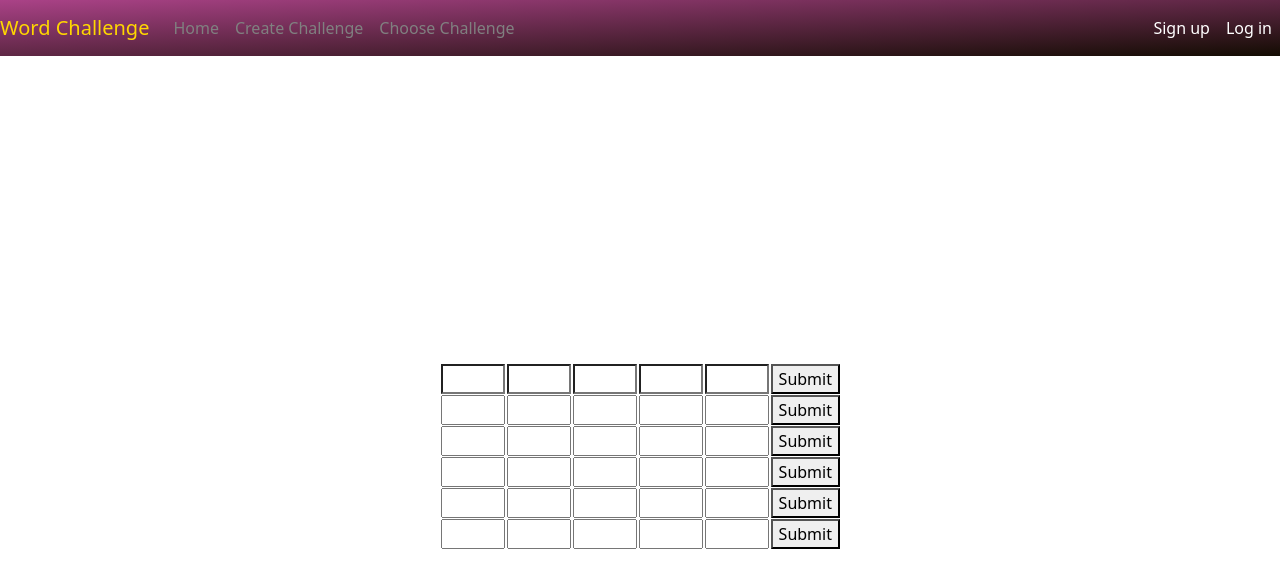
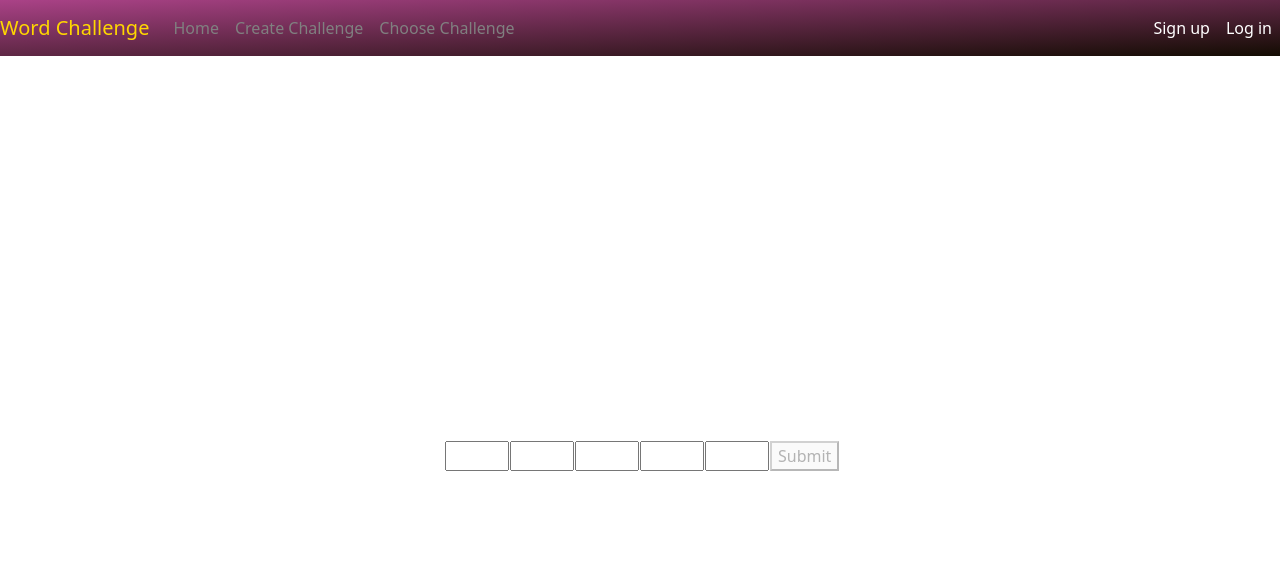
Before and after one commit to Tkumar02/game, an Angular app: page /play/simple in a window 1280 px wide. Shown: the top 588 px of the page. Built offline with nearby package versions, Linux system fonts and the light colour scheme; what @angular/fire would draw is missing.

Commit message:
basic logic working to guess static word

```diff
--- a/src/app/home/home.component.html
+++ b/src/app/home/home.component.html
@@ -7,7 +7,7 @@
       <div class="card col-md-5 text-white" style="background-color: black;">
         <h2>Create Challenge</h2>
         <p>Choose a word, and challenge others to guess the word in 6 turns or less</p>
-        <button class="btn btn-purple mb-2">Start</button>
+        <button class="btn btn-purple mb-2" routerLink="/admin/create">Start</button>
       </div>
       <div class="card col-md-5 ms-5" style="background-color: rgb(154, 53, 163);">
         <h2>Play Game</h2>
--- a/src/app/play/simple/simple.component.css
+++ b/src/app/play/simple/simple.component.css
@@ -1,11 +1,9 @@
 .grid-container {
-    display: grid;
-    grid-template-columns: repeat(6, 1fr);
     gap: 1px;
     width: 400px;
-    margin: auto;
+    margin-left: auto;
+    display: flex;
 }
-
 
 input{
     width: 5vw;
--- a/src/app/play/simple/simple.component.html
+++ b/src/app/play/simple/simple.component.html
@@ -1,43 +1,62 @@
-<div class="container">
-    <div class="main-area">
-        <div class="grid-container">
-            <div class="box"><input [(ngModel)]="inputValues[0]" #box1 id="1" (keyup)="moveBox(box1,$event.code)" type="text" maxlength="1" [style.background-color] = 'backgroundColour[0]'></div>
-            <div class="box"><input [(ngModel)]="inputValues[1]" #box2 id="2" (keyup)="moveBox(box2,$event.code)" type="text" maxlength="1" [style.background-color] = 'backgroundColour[1]'></div>
-            <div class="box"><input [(ngModel)]="inputValues[2]" #box3 id="3" (keyup)="moveBox(box3,$event.code)" type="text" maxlength="1" [style.background-color] = 'backgroundColour[2]'></div>
-            <div class="box"><input [(ngModel)]="inputValues[3]" #box4 id="4" (keyup)="moveBox(box4,$event.code)" type="text" maxlength="1" [style.background-color] = 'backgroundColour[3]'></div>
-            <div class="box"><input [(ngModel)]="inputValues[4]" #box5 id="5" (keyup)="moveBox(box5,$event.code)" type="text" maxlength="1" [style.background-color] = 'backgroundColour[4]'></div>
-            <button (click)="onSubmit()">Submit</button>
-            <div class="box"><input #box6 id="6" (keyup)="moveBox(box6, $event.code)" type="text" maxlength="1"></div>
-            <div class="box"><input #box7 id="7" (keyup)="moveBox(box7,$event.code)" type="text" maxlength="1"></div>
-            <div class="box"><input #box8 id="8" (keyup)="moveBox(box8,$event.code)" type="text" maxlength="1"></div>
-            <div class="box"><input #box9 id="9" (keyup)="moveBox(box9,$event.code)" type="text" maxlength="1"></div>
-            <div class="box"><input #box10 id="10" (keyup)="moveBox(box10,$event.code)" type="text" maxlength="1"></div>
-            <button>Submit</button>
-            <div class="box"><input #box11 id="11" (keyup)="moveBox(box11,$event.code)" type="text" maxlength="1"></div>
-            <div class="box"><input #box12 id="12" (keyup)="moveBox(box12,$event.code)" type="text" maxlength="1"></div>
-            <div class="box"><input #box13 id="13" (keyup)="moveBox(box13,$event.code)" type="text" maxlength="1"></div>
-            <div class="box"><input #box14 id="14" (keyup)="moveBox(box14,$event.code)" type="text" maxlength="1"></div>
-            <div class="box"><input #box15 id="15" (keyup)="moveBox(box15,$event.code)" type="text" maxlength="1"></div>
-            <button>Submit</button>
-            <div class="box"><input #box16 id="16" (keyup)="moveBox(box16,$event.code)" type="text" maxlength="1"></div>
-            <div class="box"><input #box17 id="17" (keyup)="moveBox(box17,$event.code)" type="text" maxlength="1"></div>
-            <div class="box"><input #box18 id="18" (keyup)="moveBox(box18,$event.code)" type="text" maxlength="1"></div>
-            <div class="box"><input #box19 id="19" (keyup)="moveBox(box19,$event.code)" type="text" maxlength="1"></div>
-            <div class="box"><input #box20 id="20" (keyup)="moveBox(box20,$event.code)" type="text" maxlength="1"></div>
-            <button>Submit</button>
-            <div class="box"><input #box21 id="21" (keyup)="moveBox(box21,$event.code)" type="text" maxlength="1"></div>
-            <div class="box"><input #box22 id="22" (keyup)="moveBox(box22,$event.code)" type="text" maxlength="1"></div>
-            <div class="box"><input #box23 id="23" (keyup)="moveBox(box23,$event.code)" type="text" maxlength="1"></div>
-            <div class="box"><input #box24 id="24" (keyup)="moveBox(box24,$event.code)" type="text" maxlength="1"></div>
-            <div class="box"><input #box25 id="25" (keyup)="moveBox(box25,$event.code)" type="text" maxlength="1"></div>
-            <button>Submit</button>
-            <div class="box"><input #box26 id="26" (keyup)="moveBox(box26,$event.code)" type="text" maxlength="1"></div>
-            <div class="box"><input #box27 id="27" (keyup)="moveBox(box27,$event.code)" type="text" maxlength="1"></div>
-            <div class="box"><input #box28 id="28" (keyup)="moveBox(box28,$event.code)" type="text" maxlength="1"></div>
-            <div class="box"><input #box29 id="29" (keyup)="moveBox(box29,$event.code)" type="text" maxlength="1"></div>
-            <div class="box"><input #box30 id="30" (keyup)="moveBox(box30,$event.code)" type="text" maxlength="1"></div>
-            <button>Submit</button>
+<div>
+    <div class="grid-container" *ngIf="!completed" style="display:flex; margin-left: 10px">
+        <div *ngFor="let num of [0,1,2,3,4]; let i=index">
+            <input maxlength="1" name="modelBox"
+            [id]='i +"one"'
+            (input)="moveBox($event, i+1, 1)"
+            [(ngModel)]="modelBoxes1[i]"
+            required
+            (input)="onInput(i,1)"
+            >
         </div>
+        <button type="submit"  [disabled]="!check || button1" (click)="onSubmit(1)">Submit</button>
+    </div>
 
+    <div *ngIf="attempt1&&!completed" class="grid-container" >
+        <div *ngFor="let num of [0,1,2,3,4]; let i=index">
+            <input maxlength="1" [id]='i +"two"' (input)="moveBox($event, i+1, 2)"
+            [(ngModel)]="modelBoxes2[i]"
+            required
+            (input)="onInput(i,2)"
+            >
+        </div>
+        <button [disabled]="button2 || !check" (click)="onSubmit(2)">Submit</button>
     </div>
+
+    <div *ngIf="attempt2&&!completed" class="grid-container">
+        <div *ngFor="let num of [0,1,2,3,4]; let i=index">
+            <input maxlength="1" [id]='i + "three"' (input)="moveBox($event, i+1, 3)"
+            [(ngModel)]="modelBoxes3[i]"
+            required
+            (input)="onInput(i,3)">
+        </div>
+        <button [disabled]="button3 || !check" (click)="onSubmit(3)">Submit</button>
+    </div>
+
+    <div *ngIf="attempt3&&!completed" class="grid-container">
+        <div  *ngFor="let num of [0,1,2,3,4]; let i=index">
+            <input maxlength="1" [id]='i + "four"' (input)="moveBox($event, i+1, 4)"
+            [(ngModel)]="modelBoxes4[i]"
+            required
+            (input)="onInput(i,4)">
+        </div>
+        <button [disabled]="button4 || !check" (click)="onSubmit(4)">Submit</button>
+    </div>
+
+    <div *ngIf="attempt4&&!completed" class="grid-container">
+        <div  *ngFor="let num of [0,1,2,3,4]; let i=index">
+            <input maxlength="1" [id]='i + "five"' (input)="moveBox($event, i+1, 5)"
+            [(ngModel)]="modelBoxes5[i]"
+            required
+            (input)="onInput(i,5)">
+        </div>
+        <button [disabled]="button5||!check" (click)="onSubmit(5)">Submit</button>
+    </div>
+
 </div>
+
+<h1 *ngIf="completed">
+    Congratulations!! RETURN TO MAIN SCREEN TO CHOOSE ANOTHER GAME
+</h1>
+
+<h1 *ngIf="!completed && failed  && submitted">Hidden word is {{chosenWord}} Better luck next time! Return to the main screen to choose another game</h1>
--- a/src/app/play/simple/simple.component.ts
+++ b/src/app/play/simple/simple.component.ts
@@ -1,4 +1,5 @@
 import { Component } from '@angular/core';
+import { Form } from '@angular/forms';
 
 @Component({
   selector: 'app-simple',
@@ -6,49 +7,205 @@ import { Component } from '@angular/core';
   styleUrls: ['./simple.component.css']
 })
 export class SimpleComponent {
-  current: number = 0;
-  word: string = 'guess';
-  inputValues: Array<string> = ['','','','',''];
-  backgroundColour: Array<string> = ['white','white','white','white','white'];
-  letterStore: Array<string> = [];
+  chosenWord: string =  'guess';
+  finalWord: string = '';
+  wordArray: Array<string> = [];
+  guessedWord: string = '';
+  newArray: Array<string> = [];
 
-  constructor() {}
+  box:string='';
+  attemptComplete: boolean=false;
+  num: number = 0;
+  check: boolean = false;
+  failed: boolean = false;
+  submitted: boolean = false;
+
+  modelBoxes1: string[] = ['','','','',''];
+  modelBoxes2: string[] = ['','','','',''];
+  modelBoxes3: string[] = ['','','','',''];
+  modelBoxes4: string[] = ['','','','',''];
+  modelBoxes5: string[] = ['','','','',''];
+
+  attempt1: boolean = false;
+  attempt2: boolean = false;
+  attempt3: boolean = false;
+  attempt4: boolean = false;
+
+  button1: boolean = false;
+  button2: boolean = false;
+  button3: boolean = false;
+  button4: boolean = false;
+  button5: boolean = false;
+
+  completed:boolean = false;
+
+
+  constructor(){}
 
   ngOnInit(): void{
-    for(let i=0;i<5;i++){
-      this.letterStore.push(this.word.charAt(i))
+
+  }
+
+  moveBox(event:Event, nextEvent:number, attempt:number){
+    switch(attempt){
+      case 1:
+        this.box='one'
+        this.num = 1
+        break;
+      case 2:
+        this.box='two'
+        this.num = 2;
+        break;
+      case 3:
+        this.box='three'
+        break;
+      case 4:
+        this.box='four'
+        break;
+      case 5:
+        this.box='five'
+        break;
+    }
+    //thisBox is the current box user is in
+    const thisBox = event.target as HTMLInputElement
+    //using id of next box to select that element
+    const nextBox = document.getElementById(nextEvent.toString() + this.box) as HTMLInputElement
+
+    if(/^[a-zA-Z]+$/.test(thisBox.value) && parseInt(thisBox.id)<4){
+      nextBox.focus()
+      //console.log(thisBox.id)
     }
   }
 
-  moveBox(index: HTMLInputElement,key:any){
-    //console.log(key)
-    this.current = parseInt(index.id)
-    if(this.current<30 && key!='Backspace'){
-      const next = (this.current+1).toString()
-      document.getElementById(next)?.focus()
-    }
-    else if(key=='Backspace'){
-      const previous = (this.current-1).toString()
-      const previousBox = document.getElementById(previous)
-      previousBox?.focus()
+  onSubmit(num:number){
+    this.check=false;
+  switch(num){
+      case 1:
+        this.wordArray = [...this.chosenWord]
+        this.box='one'
+        this.checkWord(this.box, this.modelBoxes1)
+        this.attempt1 = true;
+        this.button1 = true;
+        break;
+      case 2:
+        this.wordArray = [...this.chosenWord]
+        this.newArray=[]
+        this.finalWord=''
+        this.box='two'
+        this.checkWord(this.box, this.modelBoxes2)
+        this.attempt2=true
+        this.button2 = true
+        break;
+      case 3:
+        this.wordArray = [...this.chosenWord]
+        this.newArray=[]
+        this.finalWord=''
+        this.box='three'
+        this.checkWord(this.box, this.modelBoxes3)
+        this.attempt3=true
+        this.button3=true
+        break;
+      case 4:
+        this.wordArray = [...this.chosenWord]
+        this.newArray=[]
+        this.finalWord=''
+        this.box='four'
+        this.checkWord(this.box, this.modelBoxes4)
+        this.attempt4=true
+        this.button4=true
+        break;
+      case 5:
+        this.wordArray = [...this.chosenWord]
+        this.newArray=[]
+        this.finalWord=''
+        this.box='five'
+        this.checkWord(this.box, this.modelBoxes5)
+        this.submitted= true
+        break;
     }
   }
 
-  onSubmit(){
+  // checkWord(box:string){
+  //   for(let i=0;i<5;i++){
+  //     const element = document.getElementById(i.toString()+box) as HTMLInputElement;
+  //     this.newArray.push(element.value);
+  //     this.finalWord=this.finalWord+element.value
+  //     if(this.newArray[i]==this.wordArray[i]){
+  //       element.style.backgroundColor = 'green';
+  //       this.wordArray[i]='xx';
+  //       console.log(this.wordArray,'green')
+  //     }
+  //     else if(this.wordArray.includes(element.value)){
+  //       element.style.backgroundColor = 'yellow';
+  //       console.log(this.wordArray, 'yellow')
+  //     }
+  //     else{
+  //       element.style.backgroundColor = 'red';
+  //     }
+  //   }
+  //   if(this.finalWord==this.chosenWord){
+  //     this.completed=true
+  //     alert('Successfully completed!')
+  //   }
+  // }
+
+  checkWord(box:string, modelboxes:any){
+    this.newArray = [...modelboxes]
+    this.finalWord = modelboxes.join('')
     for(let i=0;i<5;i++){
-      if(this.inputValues[i]==this.word.charAt(i)){
-        this.backgroundColour[i] = 'green';
-        const indexRemove = this.letterStore.indexOf(this.inputValues[i])
-        this.letterStore.splice(indexRemove,1)
-     }
+      const elementGreen = document.getElementById(i.toString()+box) as HTMLInputElement;
+      if(this.newArray[i]==this.wordArray[i]){
+        elementGreen.style.backgroundColor = 'green';
+        this.wordArray[i]='xx';
+        this.newArray[i]='xx';
+        console.log(this.wordArray,'green')
+      }
+      else{
+        console.log(i)
+      }
     }
     for(let i=0;i<5;i++){
-      if(this.letterStore.includes(this.inputValues[i])){
-        this.backgroundColour[i] = 'yellow';
-        const indexRemove = this.letterStore.indexOf(this.inputValues[i])
-        this.letterStore.splice(indexRemove,1)
+      const elementYellow = document.getElementById(i.toString()+box) as HTMLInputElement;
+      if(this.wordArray.includes(elementYellow.value)){
+        elementYellow.style.backgroundColor = 'yellow';
+        console.log('yellow',elementYellow.value )
+      }
+    }
+    for(let i=0;i<5;i++){
+      const elementRed = document.getElementById(i.toString()+box) as HTMLInputElement;
+      if(elementRed.style.backgroundColor != 'green' && elementRed.style.backgroundColor!='yellow'){
+        elementRed.style.backgroundColor = 'red';
       }
     }
 
+    if(this.finalWord==this.chosenWord){
+      this.completed=true
+      alert('Successfully completed!')
+    }
+  }
+
+  onInput(i:number, n:number){
+    switch(n){
+      case 1:
+        this.check = this.modelBoxes1.every(box => box.trim() !== '');
+        break;
+      case 2:
+        this.check = this.modelBoxes2.every(box => box.trim() !== '');
+        break;
+      case 3:
+        this.check = this.modelBoxes3.every(box => box.trim() !== '');
+        break;
+      case 4:
+        this.check = this.modelBoxes4.every(box => box.trim() !== '');
+        break;
+      case 5:
+        this.check = this.modelBoxes5.every(box => box.trim() !== '');
+        this.failed=true;
+        break;
+    }
+  }
+
+  onSubmitForm(f:any){
+    console.log('HELLOO')
   }
 }
```
